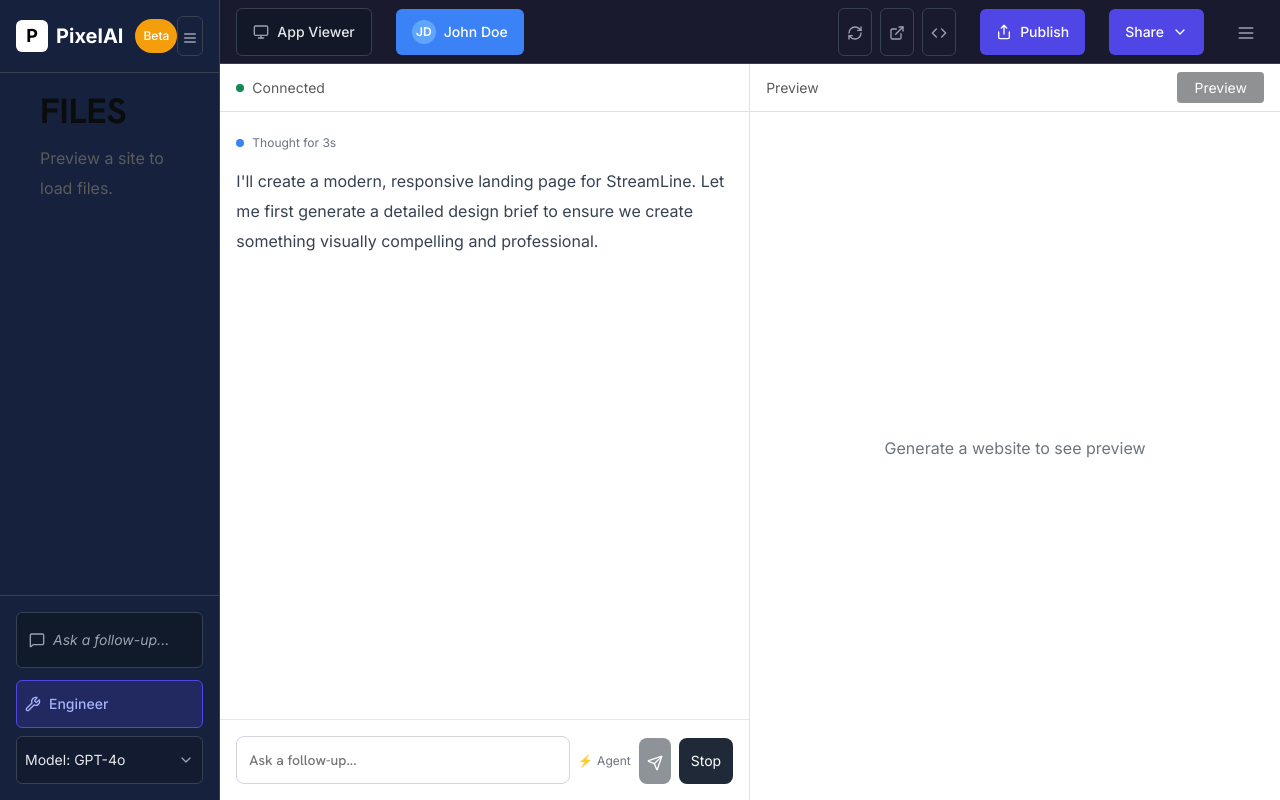
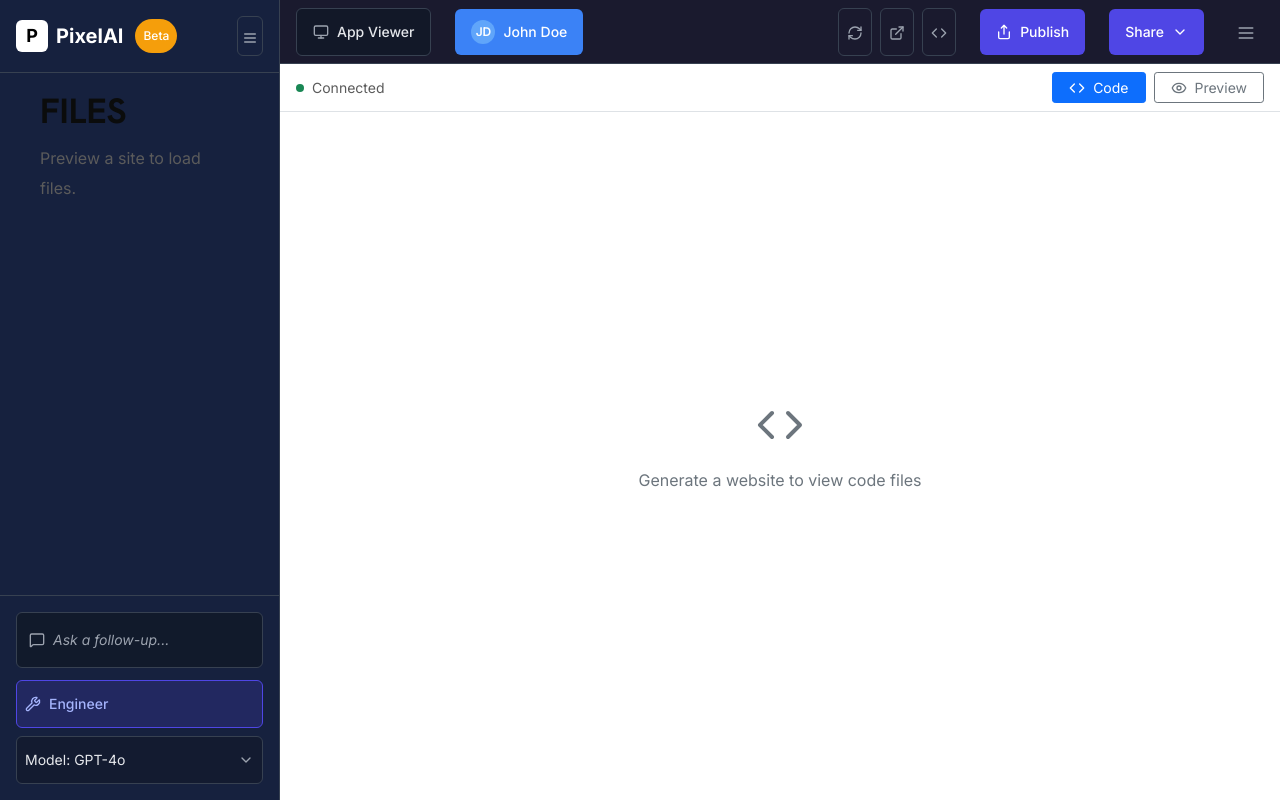
Before and after one commit to pixelways-Inc/pixelways, a Next.js app: page /workspace in a window 1280 px wide. Built offline with nearby package versions, Linux system fonts and the light colour scheme.

Commit message:
REFAC: Update WorkspacePage and PreviewFrame components to improve UI and functionality with enhanced view toggling and styling adjustments

```diff
--- a/app/workspace/page.js
+++ b/app/workspace/page.js
@@ -6,14 +6,14 @@ import WorkspaceLayout from '../../components/WorkspaceLayout';
 import WorkspaceChat from '../../components/WorkspaceChat';
 import DesignMode from '../../components/DesignMode';
 import PreviewFrame from '../../components/PreviewFrame';
-import { Loader } from 'lucide-react';
+import { Loader, Code, Eye } from 'lucide-react';
 import dynamic from 'next/dynamic';
 import { ThemeProvider } from '../../context/ThemeContext';
 const MonacoCodeViewer = dynamic(() => import('../../components/MonacoCodeViewer'), { ssr: false });
 
 const WorkspacePage = () => {
   const [generatedWebsite, setGeneratedWebsite] = useState(null);
-  const [activeTab, setActiveTab] = useState('chat');
+  const [activeView, setActiveView] = useState('code'); // 'code' | 'preview'
   const [previewUrl, setPreviewUrl] = useState('');
   const [isDeploying, setIsDeploying] = useState(false);
   const [siteName, setSiteName] = useState('');
@@ -24,14 +24,14 @@ const WorkspacePage = () => {
     const website = sessionStorage.getItem('generatedWebsite');
     if (website) {
       setGeneratedWebsite(JSON.parse(website));
-      setActiveTab('design');
+      setActiveView('code');
     }
   }, []);
 
   const handleWebsiteGenerated = (website) => {
     setGeneratedWebsite(website);
     sessionStorage.setItem('generatedWebsite', JSON.stringify(website));
-    setActiveTab('design');
+    setActiveView('code');
   };
 
   const triggerPreview = async () => {
@@ -59,10 +59,8 @@ const WorkspacePage = () => {
   return (
     <ThemeProvider>
       <WorkspaceLayout siteName={siteName}>
-      <div className="h-100 d-flex">
-        {/* Left Panel */}
-        <div className="w-50 border-end d-flex flex-column">
-          {/* Navigation Bar */}
+        <div className="h-100 d-flex flex-column">
+          {/* Top Navigation Bar */}
           <div className="border-bottom d-flex align-items-center justify-content-between px-3 py-2" style={{height: '48px'}}>
             <div className="d-flex align-items-center">
               <div className="d-flex align-items-center me-3">
@@ -70,53 +68,75 @@ const WorkspacePage = () => {
                 <span className="small fw-medium">Connected</span>
               </div>
             </div>
-          </div>
 
-          {/* Tab Content */}
-          <div className="flex-fill">
-            {activeTab === 'chat' && (
-              <WorkspaceChat
-                generatedWebsite={generatedWebsite}
-                onWebsiteGenerated={handleWebsiteGenerated}
-              />
-            )}
-
-            {activeTab === 'design' && generatedWebsite && (
-              <DesignMode website={generatedWebsite} onSelectFile={setSelectedFile} />
-            )}
-
-            {activeTab === 'design' && !generatedWebsite && (
-              <div className="h-100 d-flex align-items-center justify-content-center text-muted">
-                <p>Generate a website to see design files</p>
-              </div>
+            {/* View Toggle Icons */}
+            <div className="d-flex align-items-center gap-2">
+              <button
+                onClick={() => setActiveView('code')}
+                className={`btn btn-sm px-3 d-flex align-items-center gap-2 ${
+                  activeView === 'code'
+                    ? 'btn-primary text-white'
+                    : 'btn-outline-secondary'
+                }`}
+              >
+                <Code size={16} />
+                <span>Code</span>
+              </button>
+              <button
+                onClick={() => setActiveView('preview')}
+                className={`btn btn-sm px-3 d-flex align-items-center gap-2 ${
+                  activeView === 'preview'
+                    ? 'btn-primary text-white'
+                    : 'btn-outline-secondary'
+                }`}
+              >
+                <Eye size={16} />
+                <span>Preview</span>
+              </button>
+              {activeView === 'preview' && (
+                <button
+                  onClick={triggerPreview}
+                  disabled={!generatedWebsite || isDeploying}
+                  className="btn btn-success btn-sm px-3 ms-2"
+                  style={{opacity: (!generatedWebsite || isDeploying) ? '0.5' : '1'}}
+                >
+                  {isDeploying ? 'Deploying…' : 'Deploy'}
+                </button>
               )}
             </div>
           </div>
 
-        {/* Right Panel - Preview */}
-        <div className="w-50 d-flex flex-column">
-          <div className="border-bottom d-flex align-items-center justify-content-between px-3 py-2" style={{height: '48px'}}>
-            <div className="d-flex align-items-center">
-              <span className="small fw-medium">Preview</span>
-            </div>
-            <div className="d-flex align-items-center">
-              <button
-                onClick={triggerPreview}
-                disabled={!generatedWebsite || isDeploying}
-                className="btn btn-dark btn-sm px-3"
-                style={{opacity: (!generatedWebsite || isDeploying) ? '0.5' : '1'}}
-              >
-                {isDeploying ? 'Deploying…' : 'Preview'}
-              </button>
+          {/* Main Content Area */}
+          <div className="flex-fill">
+            {activeView === 'code' ? (
+              // Code View - File Explorer + Monaco Editor
+              <div className="h-100">
+                {generatedWebsite ? (
+                  <DesignMode website={generatedWebsite} onSelectFile={setSelectedFile} />
+                ) : (
+                  <div className="h-100 d-flex align-items-center justify-content-center text-muted">
+                    <div className="text-center">
+                      <Code size={48} className="mb-3 text-muted" />
+                      <p>Generate a website to view code files</p>
                     </div>
                   </div>
-          <div className="flex-fill">
+                )}
+              </div>
+            ) : (
+              // Preview View - Full Screen Preview
+              <div className="h-100">
                 {!generatedWebsite ? (
-              <div className="h-100 d-flex align-items-center justify-content-center text-muted"><p>Generate a website to see preview</p></div>
+                  <div className="h-100 d-flex align-items-center justify-content-center text-muted">
+                    <div className="text-center">
+                      <Eye size={48} className="mb-3 text-muted" />
+                      <p>Generate a website to see preview</p>
+                    </div>
+                  </div>
                 ) : (
                   <PreviewFrame previewUrl={previewUrl} isDeploying={isDeploying} />
                 )}
               </div>
+            )}
           </div>
         </div>
       </WorkspaceLayout>
--- a/components/PreviewFrame.js
+++ b/components/PreviewFrame.js
@@ -6,13 +6,13 @@ import { Loader, Globe, AlertCircle } from 'lucide-react';
 const PreviewFrame = ({ previewUrl, isDeploying }) => {
   if (isDeploying) {
     return (
-      <div className="flex items-center justify-center h-full bg-gray-50">
+      <div className="h-100 d-flex align-items-center justify-content-center bg-light">
         <div className="text-center">
-          <Loader size={48} className="mx-auto mb-4 text-blue-500 animate-spin" />
-          <h3 className="text-lg font-medium text-gray-900 mb-2">Deploying Your Website</h3>
-          <p className="text-sm text-gray-500">Building and uploading files to the cloud...</p>
-          <div className="mt-4 w-64 bg-gray-200 rounded-full h-2 mx-auto">
-            <div className="bg-blue-500 h-2 rounded-full animate-pulse" style={{ width: '60%' }}></div>
+          <Loader size={48} className="mb-4 text-primary" style={{animation: 'spin 1s linear infinite'}} />
+          <h3 className="h5 fw-medium text-dark mb-2">Deploying Your Website</h3>
+          <p className="small text-muted">Building and uploading files to the cloud...</p>
+          <div className="mt-4 mx-auto bg-secondary rounded-pill" style={{width: '256px', height: '8px'}}>
+            <div className="bg-primary rounded-pill" style={{ width: '60%', height: '8px', animation: 'pulse 2s infinite' }}></div>
           </div>
         </div>
       </div>
@@ -21,29 +21,29 @@ const PreviewFrame = ({ previewUrl, isDeploying }) => {
 
   if (!previewUrl) {
     return (
-      <div className="flex items-center justify-center h-full bg-gray-50">
+      <div className="h-100 d-flex align-items-center justify-content-center bg-light">
         <div className="text-center">
-          <Globe size={48} className="mx-auto mb-4 text-gray-300" />
-          <h3 className="text-lg font-medium text-gray-900 mb-2">No Preview Available</h3>
-          <p className="text-sm text-gray-500">Generate a website and deploy it to see the preview here.</p>
+          <Globe size={48} className="mb-4 text-muted" />
+          <h3 className="h5 fw-medium text-dark mb-2">No Preview Available</h3>
+          <p className="small text-muted">Generate a website and deploy it to see the preview here.</p>
         </div>
       </div>
     );
   }
 
   return (
-    <div className="relative w-full h-full">
-      <div className="absolute top-0 left-0 right-0 bg-white border-b border-gray-200 p-2 z-10">
-        <div className="flex items-center justify-between">
-          <div className="flex items-center space-x-2">
-            <Globe size={16} className="text-green-500" />
-            <span className="text-sm text-gray-600 truncate">{previewUrl}</span>
+    <div className="position-relative w-100 h-100">
+      <div className="position-absolute top-0 start-0 end-0 bg-white border-bottom p-2" style={{zIndex: 10}}>
+        <div className="d-flex align-items-center justify-content-between">
+          <div className="d-flex align-items-center gap-2">
+            <Globe size={16} className="text-success" />
+            <span className="small text-muted text-truncate">{previewUrl}</span>
           </div>
           <a
             href={previewUrl}
             target="_blank"
             rel="noopener noreferrer"
-            className="text-xs text-blue-600 hover:text-blue-800"
+            className="small text-primary text-decoration-none"
           >
             Open in new tab
           </a>
@@ -51,7 +51,7 @@ const PreviewFrame = ({ previewUrl, isDeploying }) => {
       </div>
       <iframe
         src={previewUrl}
-        className="w-full h-full border-none"
+        className="w-100 border-0"
         style={{ marginTop: '48px', height: 'calc(100% - 48px)' }}
         title="Website Preview"
         onError={() => {
```
Lines whose indentation alone changed are shown as unchanged.
